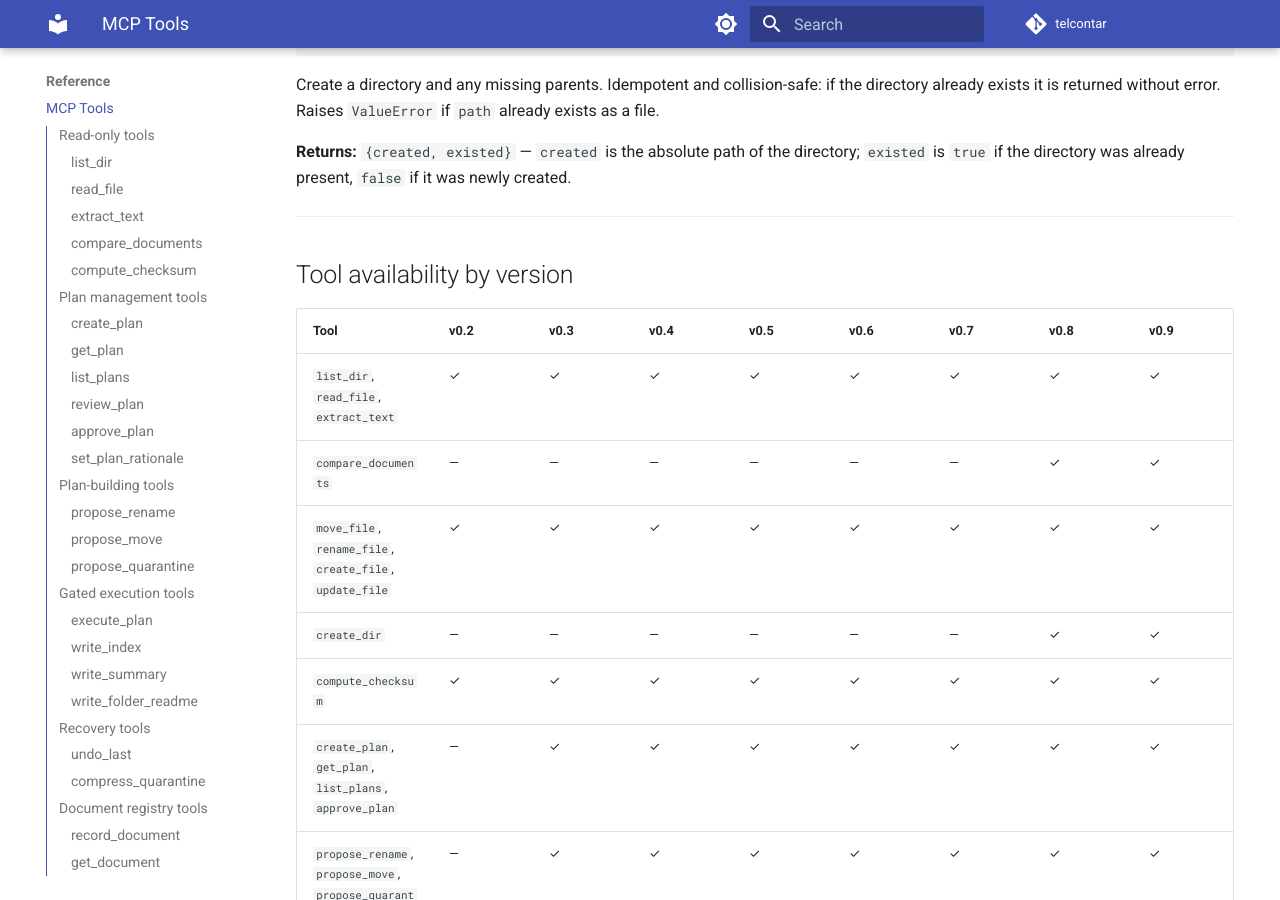
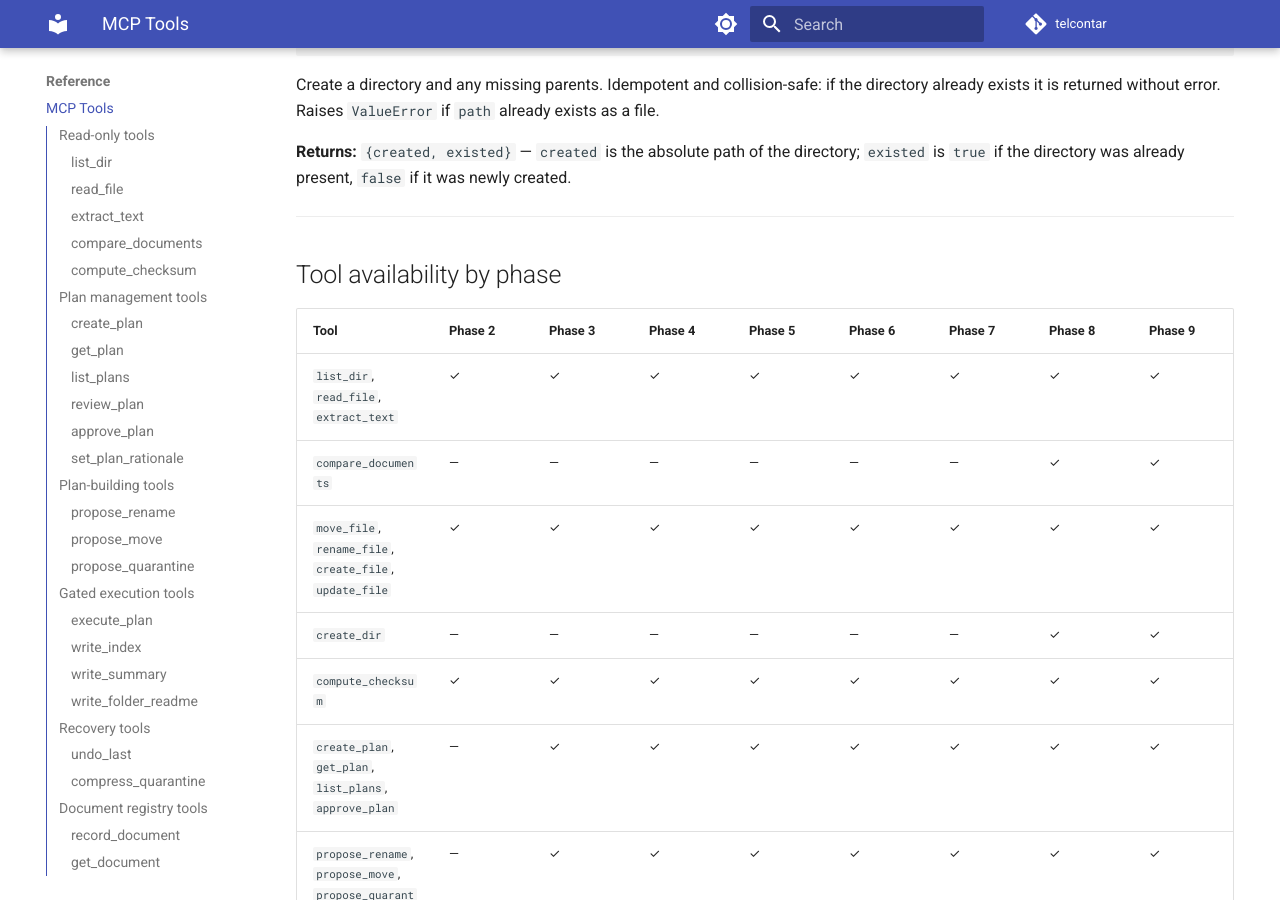
Before and after one commit to reboulip/telcontar, an MkDocs documentation site: the page built from docs/reference/mcp-tools.md, in a window 1280 px wide and 900 px high, scrolled down 16765 px. Built offline with MkDocs 1.6.1 and Material for MkDocs 9.7.7, drawn with Linux system fonts in a browser that asks for light colours; comment, search, counter and statistics services are not loaded.

Commit message:
docs: align internals/reference docs with numbered-phase roadmap
Co-Authored-By: Claude Opus 4.8 <noreply@anthropic.com>

```diff
--- a/docs/reference/mcp-tools.md
+++ b/docs/reference/mcp-tools.md
@@ -664,9 +664,9 @@ Create a directory and any missing parents. Idempotent and collision-safe: if th
 
 ---
 
-## Tool availability by version
+## Tool availability by phase
 
-| Tool | v0.2 | v0.3 | v0.4 | v0.5 | v0.6 | v0.7 | v0.8 | v0.9 |
+| Tool | Phase 2 | Phase 3 | Phase 4 | Phase 5 | Phase 6 | Phase 7 | Phase 8 | Phase 9 |
 |---|---|---|---|---|---|---|---|---|
 | `list_dir`, `read_file`, `extract_text` | ✓ | ✓ | ✓ | ✓ | ✓ | ✓ | ✓ | ✓ |
 | `compare_documents` | — | — | — | — | — | — | ✓ | ✓ |
```
Also changed, not shown: docs/developer/internals/plan-lifecycle.md (+1 -1 lines).
